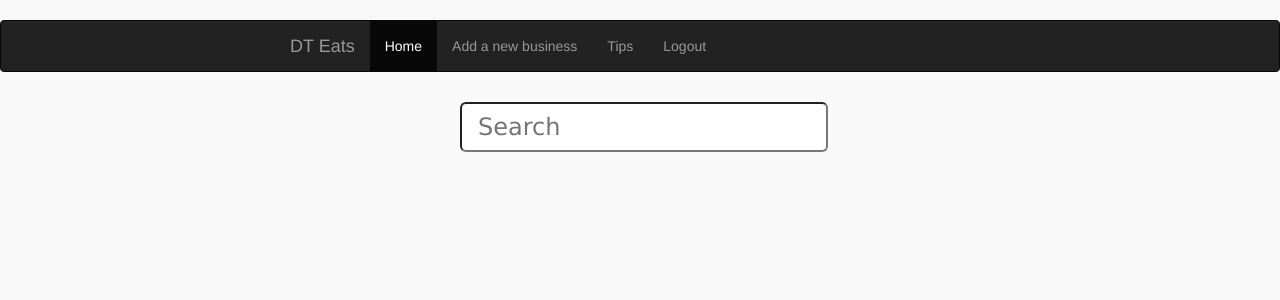
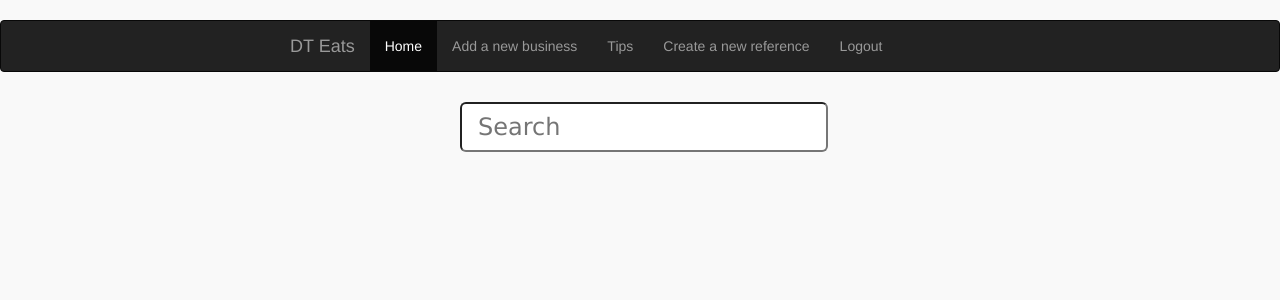
Before and after one commit to dtraleigh/dt_eats, a Django app: template templates/main.html in a window 1280 px wide. Shown: the top 300 px of the page. Run offline with Django 3.2, Linux system fonts and the light colour scheme; the template is opened without the code that fills it, so the values that code supplies are empty; some libraries are stand-ins or nearby versions.

Commit message:
Add link to ref_link.

```diff
--- a/templates/base-admin.html
+++ b/templates/base-admin.html
@@ -38,6 +38,7 @@
           <li class="active"><a href="/manage/main/">Home</a></li>
 					<li><a href="/manage/add_business/">Add a new business</a></li>
 					<li><a href="/manage/tips/">Tips</a></li>
+					<li><a href="/manage/tips/reference_link/">Create a new reference</a></li>
           <li><a href="/manage/main/logout/">Logout</a></li>
         </ul>
       </div><!--/.nav-collapse -->
```
